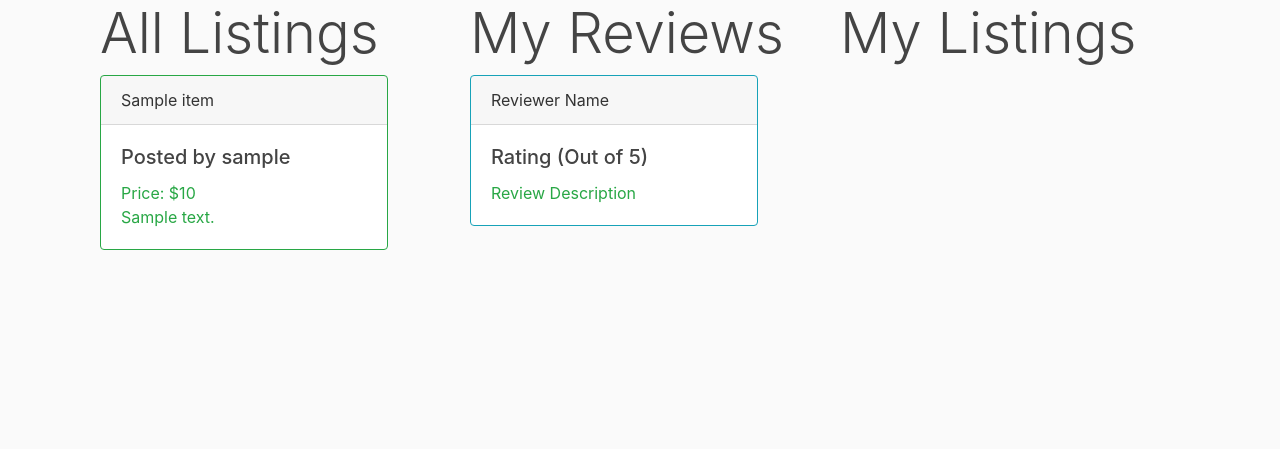
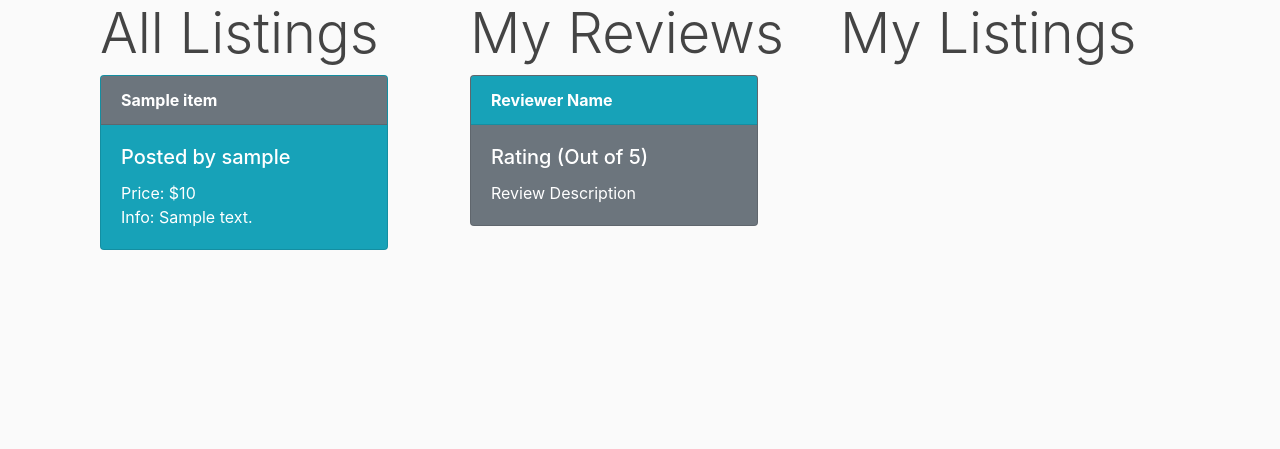
Before and after one commit to jonahweissman/cs3240-textbook-swap, a Django app: template marketplace/templates/marketplace/main.html in a window 1280 px wide. Shown: the part 70-519 px from the top of the page. Run offline with Django 3.2, Linux system fonts and the light colour scheme; the template is opened without the code that fills it: most values are stand-ins (such as "Sample title", 1, 10 or a date in 2020); some libraries are stand-ins or nearby versions.

Commit message:
Updated colors/organization for UI

```diff
--- a/marketplace/templates/marketplace/base.html
+++ b/marketplace/templates/marketplace/base.html
@@ -38,10 +38,10 @@
           </form>
 	  {% endif %}
           {% if user.is_authenticated %}
-	  <a class="nav-item nav-link" href="{% url 'marketplace:profile' %}">
-            <strong>Hello, {{user.first_name}} </strong>
+	  <a class="nav-item nav-link" href="{% url 'marketplace:profile' %}" style="color:white;">
+            Hello, {{user.first_name}}
           </a>
-          <a class="nav-item nav-link btn btn-danger" href="{% url 'marketplace:Signout' %}">Signout</a>
+          <a class="nav-item nav-link btn btn-info" href="{% url 'marketplace:Signout' %}">Signout</a>
           {% else %}
           <a class="nav-item nav-link" href="{% url "social:begin" "google-oauth2" %}">
           <button class="btn btn-primary" type="submit">Sign In</button>
--- a/marketplace/templates/marketplace/main.html
+++ b/marketplace/templates/marketplace/main.html
@@ -5,36 +5,42 @@
   <div class="row">
     <div class="col-sm">
         <h1 class="display-4">All Listings</h1>
+
         {% for items in allItems %}
-                    <div class="card border-success mb-3" style="max-width: 18rem;">
-                    <div class="card-header">{{items.item_name}}</div>
-                    <div class="card-body text-success">
-                    <h5 class="card-title">Posted by {{items.item_seller_name.user.username}}</h5>
-                    <p class="card-text">Price: ${{items.item_price}} <br> {{items.item_description}}</p>
+                    <div class="card text-white bg-info mb-3" style="max-width: 18rem;">
+                        <div class="card-header bg-secondary"><strong>{{items.item_name}}</strong></div>
+                    <div class="card-body text-white">
+                    <h5 class="card-title text-white">Posted by {{items.item_seller_name.user.username}}</h5>
+                    <p class="card-text">Price: ${{items.item_price}} <br> Info: {{items.item_description}}</p>
                     </div>
                     </div>
         {% endfor %}
+
     </div>
 
+
     <div class="col-sm">
+
+
       <h1 class="display-4">My Reviews</h1>
-                    <div class="card border-info mb-3" style="max-width: 18rem;">
-                    <div class="card-header">Reviewer Name</div>
-                    <div class="card-body text-success">
-                    <h5 class="card-title">Rating (Out of 5)</h5>
+                    <div class="card text-white bg-secondary mb-3" style="max-width: 18rem;">
+                        <div class="card-header bg-info"><strong>Reviewer Name</strong></div>
+                    <div class="card-body text-white">
+                    <h5 class="card-title text-white">Rating (Out of 5)</h5>
                     <p class="card-text">Review Description</p>
                     </div>
                     </div>
+
     </div>
     <div class="col-sm">
       <h1 class="display-4">My Listings</h1>
         {% for items in allItems %}
             {% if items.item_seller_name.user.username == user.username %}
-                    <div class="card border-warning mb-3" style="max-width: 18rem;">
-                    <div class="card-header">{{items.item_name}}</div>
-                    <div class="card-body text-success">
-                    <h5 class="card-title">Posted by {{items.item_seller_name.user.username}}</h5>
-                    <p class="card-text">Price: ${{items.item_price}} <br> {{items.item_description}}</p>
+                    <div class="card text-white bg-info mb-3" style="max-width: 18rem;">
+                        <div class="card-header text-white bg-secondary"><strong>{{items.item_name}}</strong></div>
+                    <div class="card-body text-white">
+                    <h5 class="card-title text-white">Posted by {{items.item_seller_name.user.username}}</h5>
+                    <p class="card-text">Price: ${{items.item_price}} <br> Info: {{items.item_description}}</p>
                     </div>
                     </div>
             {%endif%}
```
Also changed, not shown: marketplace/templates/marketplace/myListings.html (+12 -13 lines), marketplace/templates/marketplace/search_results.html (+13 -20 lines).
